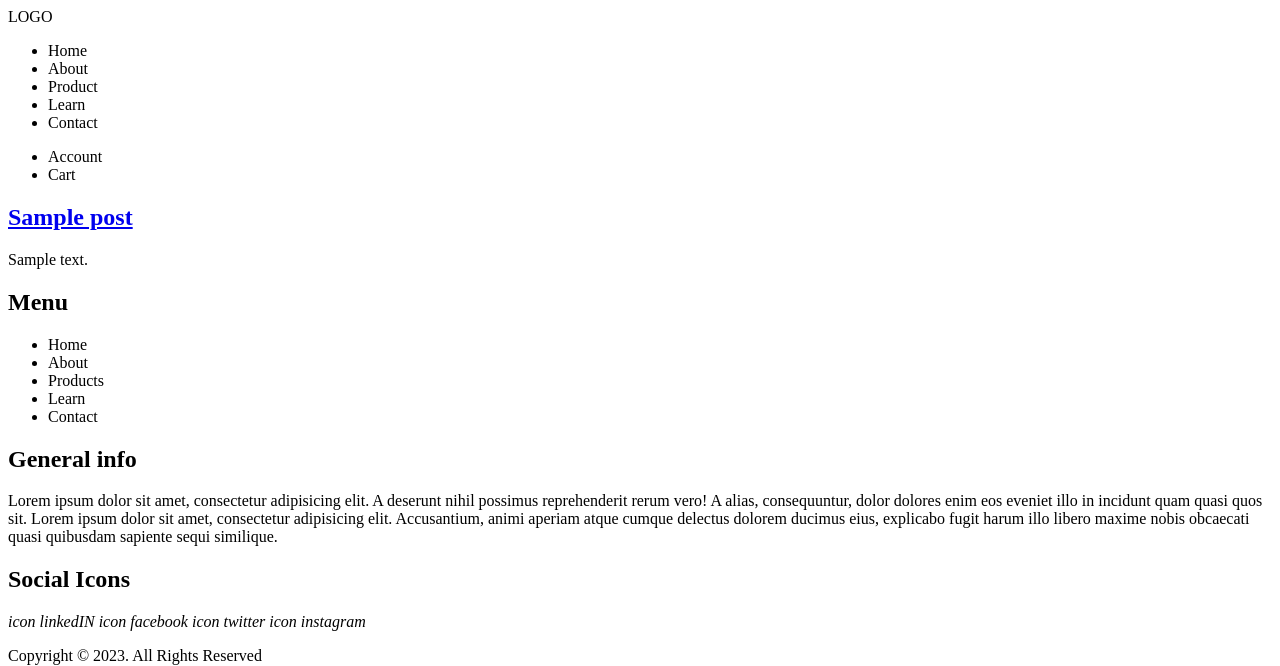
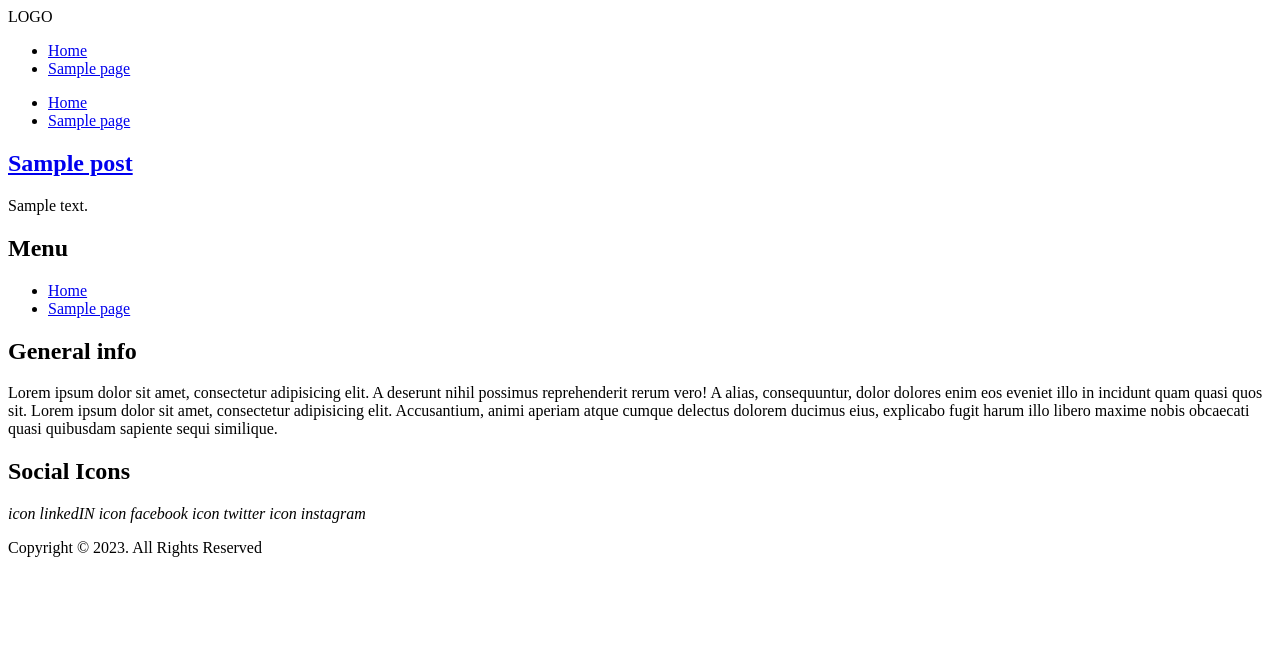
Before and after one commit to lulisFF/php-react-pet, a WordPress theme: template src/themes/howtodevtheme/page.php in a window 1280 px wide. Shown: the top 666 px of the page. Run offline with PHP 8.4 and a stand-in for WordPress, Linux system fonts and the light colour scheme; the site name, menu and one post (Sample post) are stand-ins, and other content is empty.

Commit message:
boilerplate only wp js sass version 2.0

```diff
--- a/src/themes/howtodevtheme/css/style.min.css
+++ b/src/themes/howtodevtheme/css/style.min.css
@@ -1,6 +1,3 @@
 /*!**********************************************************************************************************!*\
   !*** css ./node_modules/css-loader/dist/cjs.js!./node_modules/sass-loader/dist/cjs.js!./sass/style.scss ***!
   \**********************************************************************************************************/
-body {
-  background: #00A8EF;
-}
--- a/src/themes/howtodevtheme/footer.php
+++ b/src/themes/howtodevtheme/footer.php
@@ -6,16 +6,11 @@
 */
 ?>
 <footer class="site-footer" id="colophon">
+
     <div class="site-info">
         <nav class="footer-navigation" id="footer-navigation">
             <h2>Menu</h2>
-            <ul>
-                <li>Home</li>
-                <li>About</li>
-                <li>Products</li>
-                <li>Learn</li>
-                <li>Contact</li>
-            </ul>
+	        <?php wp_nav_menu(array('theme_location' => 'footer-menu')) ?>
         </nav>
         <div class="general-info">
             <h2>General info</h2>
@@ -34,9 +29,9 @@
     <div class="copyright-info">
         <p>Copyright &#169; 2023. All Rights Reserved</p>
     </div>
-    <?php wp_footer(); ?>
 </footer>
 </div>
 
+    <?php wp_footer(); ?>
 </body>
 </html>
--- a/src/themes/howtodevtheme/header.php
+++ b/src/themes/howtodevtheme/header.php
@@ -17,25 +17,17 @@
     <title>Document</title>
     <?php wp_head() ?>
 </head>
-<body>
+<body <?php body_class(); ?>>
+<?php wp_body_open(); ?>
 <div class="site" id="page">
     <header id="masthead" class="site-header">
         <div class="site-branding">
             LOGO
         </div><!--     .site-branding-->
         <nav id="site-navigation" class="main-navigation">
-            <ul>
-                <li>Home</li>
-                <li>About</li>
-                <li>Product</li>
-                <li>Learn</li>
-                <li>Contact</li>
-            </ul>
+            <?php wp_nav_menu(array('theme_location' => 'header-menu')) ?>
         </nav>
         <nav id="secondary-navigation" class="secondary-navigation">
-            <ul>
-                <li>Account</li>
-                <li>Cart</li>
-            </ul>
+	        <?php wp_nav_menu(array('theme_location' => 'header-secondary-menu')) ?>
         </nav>
     </header><!--    #masterhead-->
--- a/src/themes/howtodevtheme/sass/style.scss
+++ /dev/null
@@ -1,3 +0,0 @@
-body{
-  background: #00A8EF;
-}
```
Also changed, not shown: src/themes/howtodevtheme/classes/class-htd-init.php (+13 -1 lines).
